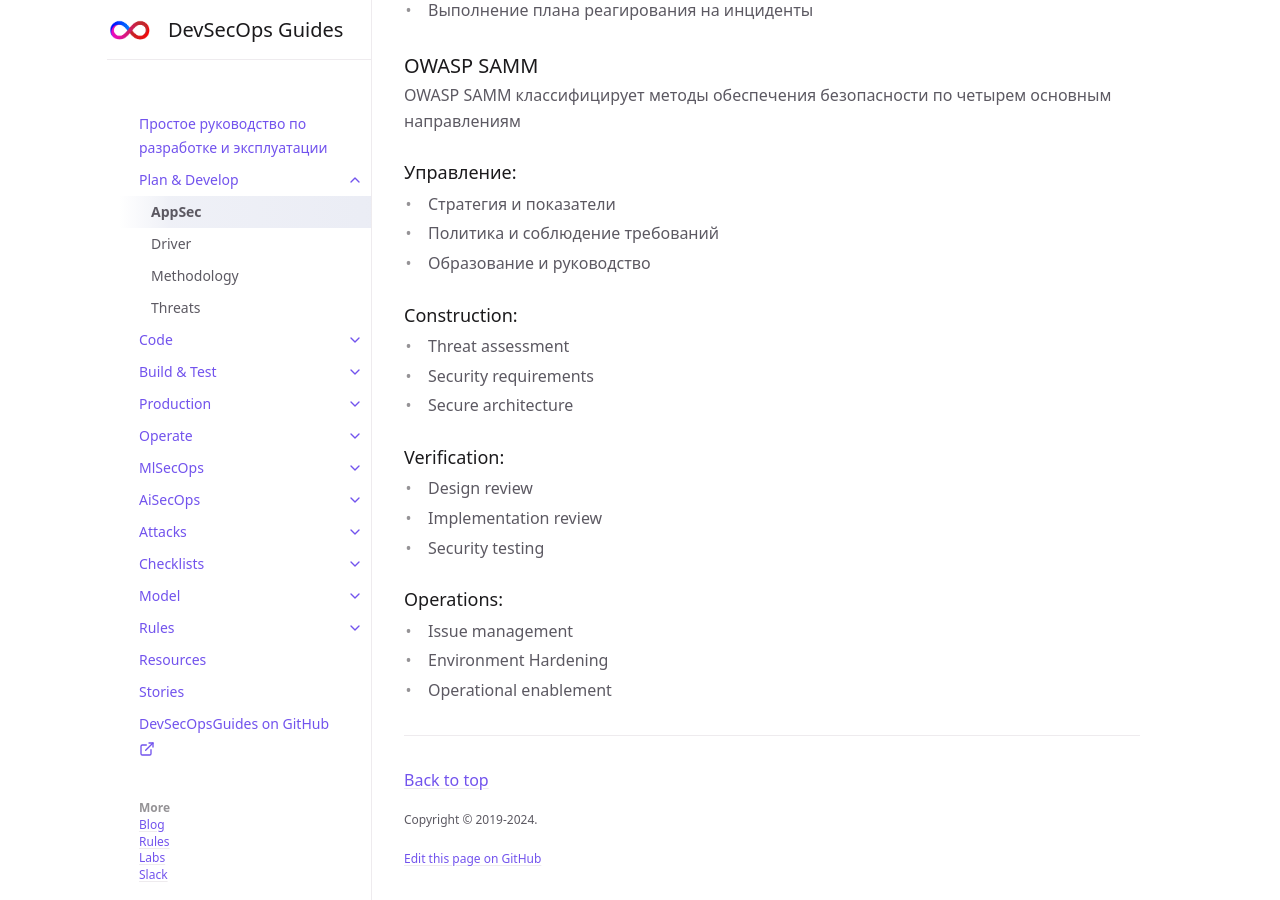
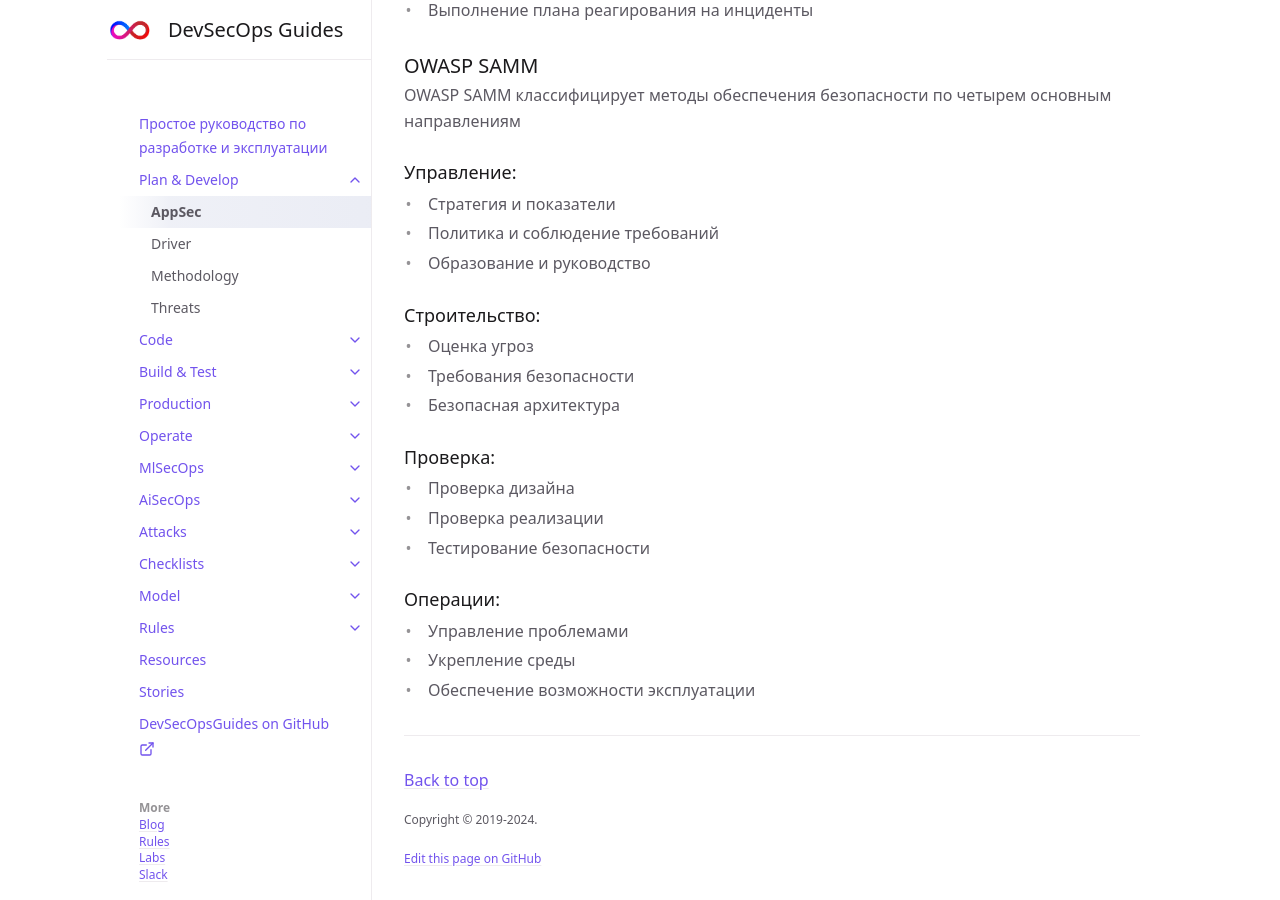
Before and after one commit to 2artem2/Work-Stuff, a Jekyll site: the page built from docs/plan-develop/appsec.md, in a window 1280 px wide and 900 px high, scrolled down 4761 px. Built offline with Jekyll 4.4.1, drawn with Linux system fonts in a browser that asks for light colours; some of the changed text lies outside the part shown.

Commit message:
appsec.md

```diff
--- a/docs/plan-develop/appsec.md
+++ b/docs/plan-develop/appsec.md
@@ -122,20 +122,20 @@ OWASP SAMM классифицирует методы обеспечения бе
 * Политика и соблюдение требований
 * Образование и руководство
 
-### Construction:
+### Строительство:
 
-* Threat assessment
-* Security requirements
-* Secure architecture
+* Оценка угроз
+* Требования безопасности
+* Безопасная архитектура
 
-### Verification:
+### Проверка:
 
-* Design review
-* Implementation review
-* Security testing
+* Проверка дизайна
+* Проверка реализации
+* Тестирование безопасности
 
-### Operations:
+### Операции:
 
-* Issue management
-* Environment Hardening
-* Operational enablement
+* Управление проблемами
+* Укрепление среды
+* Обеспечение возможности эксплуатации
```
